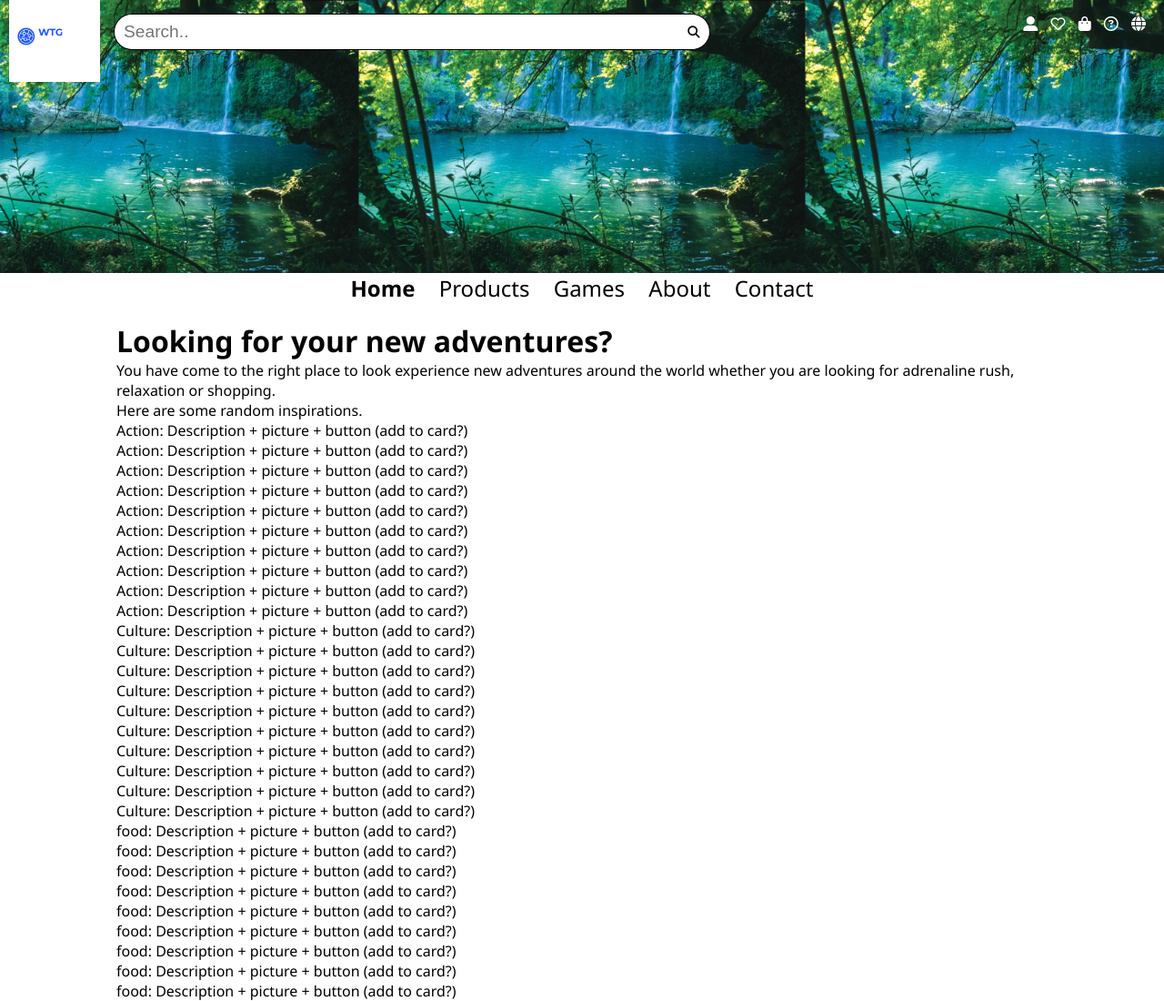
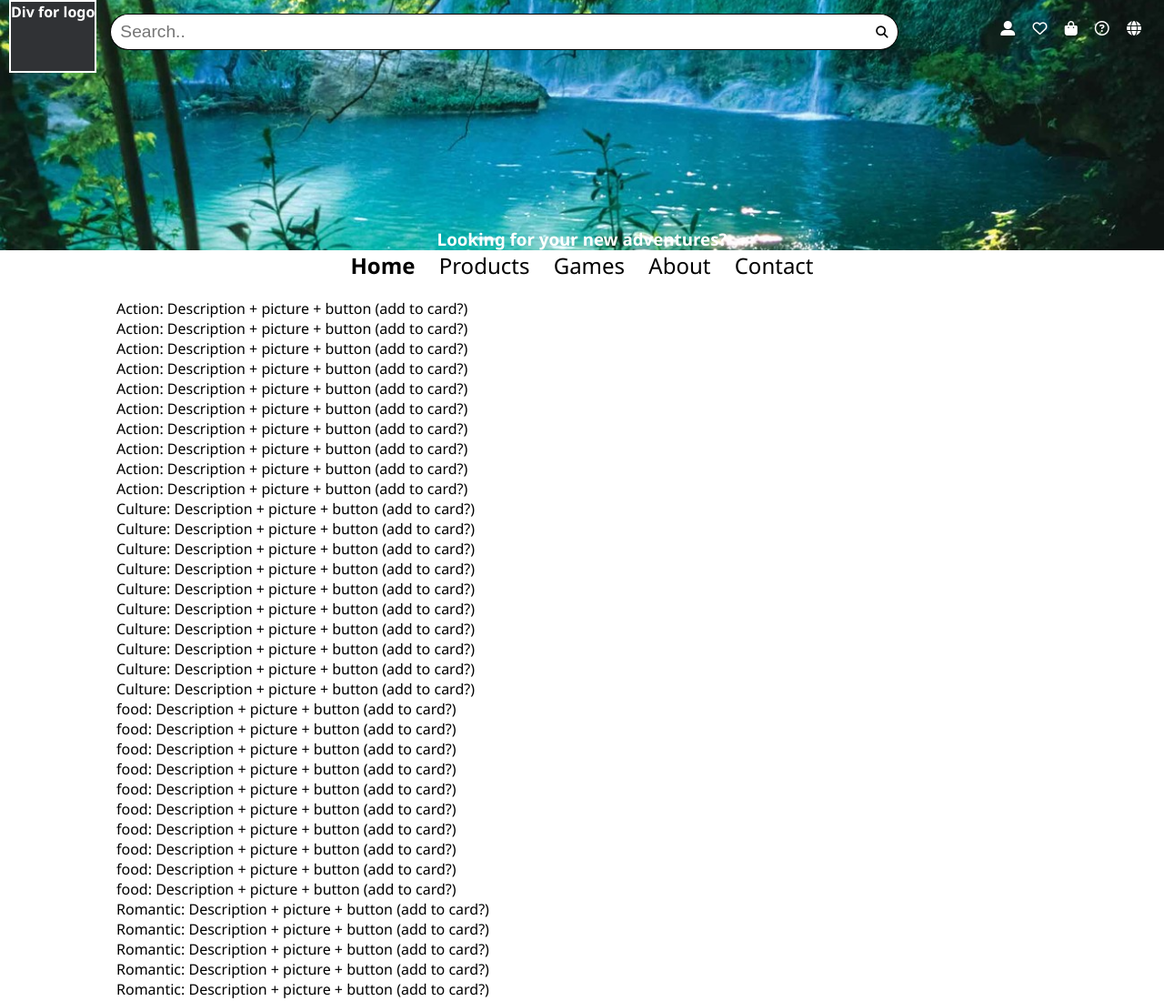
Before and after one commit to WallTuong/WebDevelopment, a plain HTML site: page index.html in a window 1280 px wide. Shown: the top 1100 px of the page at 91% size. Drawn offline with Linux system fonts and the light colour scheme.

Commit message:
header section updated

```diff
--- a/index.html
+++ b/index.html
@@ -11,9 +11,13 @@
     </head>
     <body>
 
-        <header class="header-container">
-            <div class="logo-header">
-                <img src="/logo/myLogo.png">
+        <header>
+            <div class="header-container">
+                <div class="logo-header">
+                    <p>Div for logo</p>
+                </div>
+            <div class="header-txt">
+
             </div>
 
             <div class="search-container"> <!--JS what to do-->
@@ -42,6 +46,11 @@
                     <i class="fa-solid fa-globe"></i>
                 </a>
             </div>
+        </div>
+
+        <div class="header-txt">
+            <h3>Looking for your new adventures?</h3>
+        </div>
         </header>
 
             <nav class="navbar">
@@ -55,15 +64,9 @@
             </nav>
 
             <main>
-                <h1>Looking for your new adventures?</h1>
-                <p>
-                    You have come to the right place to look experience new adventures around the world
-                    whether you are looking for adrenaline rush, relaxation or shopping.
 
-                </p>
-                <p>
-                    Here are some random inspirations.
-                </p>
+
+
                 <div class="action-container">
                     <div class="grid-container">
                         <p>Action: Description + picture + button (add to card?)</p>
--- a/style.css
+++ b/style.css
@@ -11,31 +11,34 @@ html{
 body{
     margin: 0;
 }
-
+/* header */
+header {
+    background-image: url(/images/header-background.jpg);
+    background-position: center;
+    background-size: cover;
+    background-repeat: no-repeat;
+}
 .header-container{
     display: flex;
-    background-color: hsl(0, 0%, 100%);
     color: #ffffff;
-    height: 300px;
-    background-image: url(/images/header-background.jpg);
-    background-position: center;
-    background-size: contain;
-    flex-grow: 1;
+    height: 250px;
 }
 
-.logo-header img{
+.logo-header{
     margin-left: 10px;
-    margin-top: -10px;
-    height: 100px;
+    height: 80px;
+    border: solid 2px white;
+    background-color: #303235;
+    font-weight: bold;
+    text-align: center;
     flex-shrink: 0;
 }
 
 .search-container{
-    display: block;
     float: left;
+    margin-right: auto;
     margin-top: 15px;
     margin-left: 15px;
-    margin-right: 120px;
     flex-grow: 1;
 }
 
@@ -44,7 +47,7 @@ body{
     border-radius: 20px 0px 0px 20px;
     border: solid 1px;
     border-right: none;
-    width: 60%;
+    width: 90%;
     height: 40px;
     text-indent: 10px;
     font-size: 1.2rem;
@@ -67,11 +70,12 @@ input:focus{
 }
 
 .icons-top{
+    float: right;
     color: #ffffff;
-    position: absolute;
-    top: 0px;
-    right: 0px;
-    margin-right: 10px;
+    padding: 5px;
+    margin-bottom: auto;
+    margin-left: 50px;
+    margin-right: 5px;
     margin-top: 15px;
 }
 .icons-top a:hover{
@@ -94,9 +98,17 @@ input:focus{
 }
 
 .icons-top i{
-    margin-right: 10px;
+    margin-right: 15px;
 }
 
+.header-txt {
+    display: block;
+    position: relative;
+    text-align: center;
+    color: rgb(255, 255, 255);
+    margin: auto;
+}
+/* main content */
 .navbar{
     background-color: #ffffff;
     text-align: center;
```
